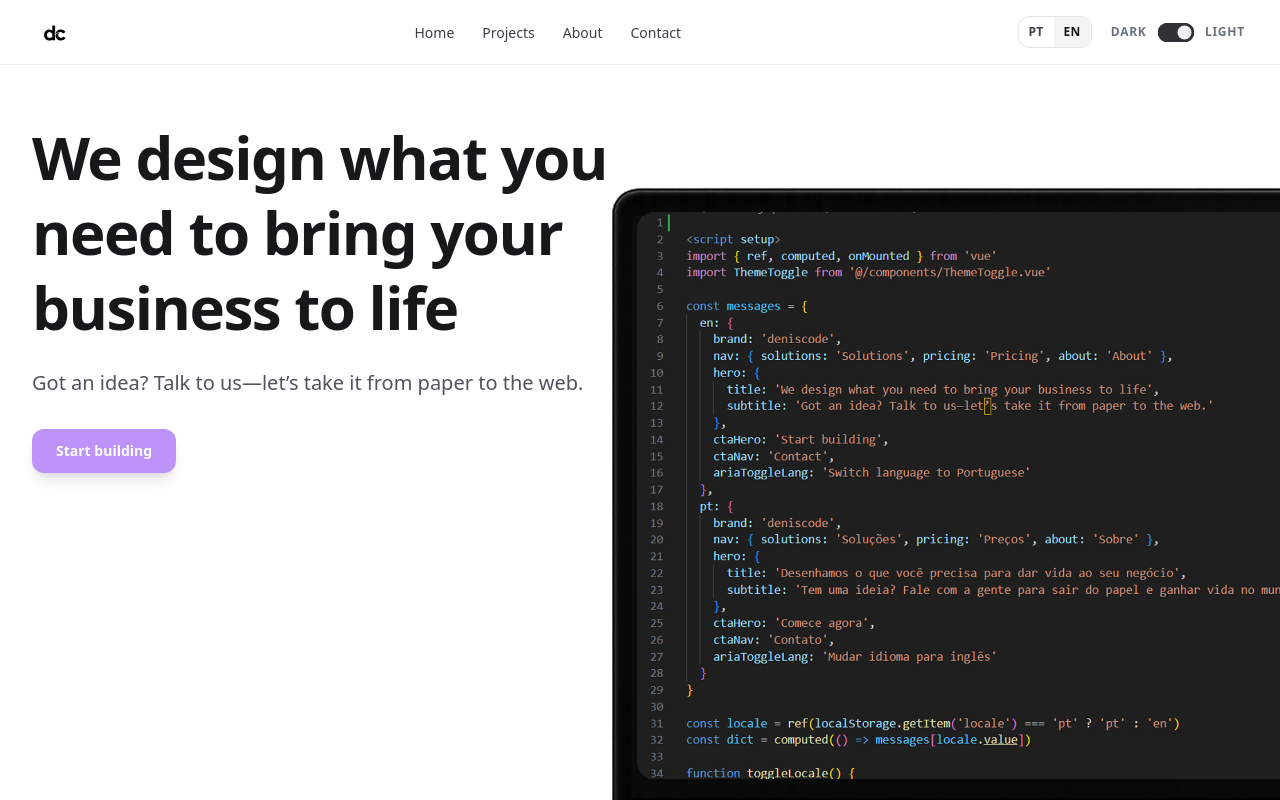
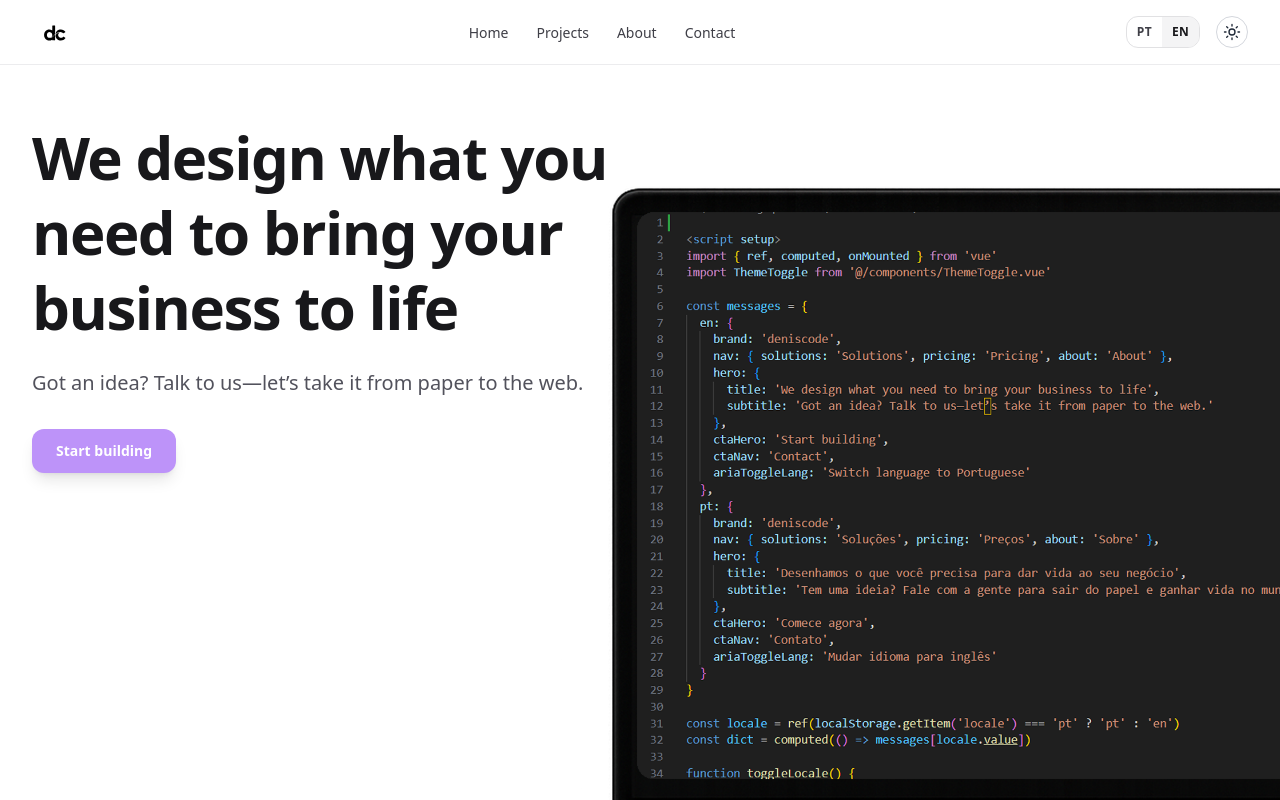
Before and after one commit to denisfelipe93/cooming-soon-deniscode, a Vue app in the folder deniscode/deniscode/: page / in a window 1280 px wide. Shown: the top 800 px of the page. Built offline with nearby package versions, Linux system fonts and the light colour scheme.

Commit message:
melhoria no themetoggle e correcoes no navbar

```diff
--- a/deniscode/deniscode/src/components/ThemeToggle.vue
+++ b/deniscode/deniscode/src/components/ThemeToggle.vue
@@ -1,127 +1,113 @@
-<!-- src/components/ThemeToggle.vue -->
 <script setup>
 import { computed } from 'vue'
 import { useTheme } from '@/composables/useTheme.js'
 
 const { isDark, toggle } = useTheme()
-const setDark  = () => { if (!isDark.value) toggle() }
-const setLight = () => { if ( isDark.value) toggle() }
 
-/* ===== tamanhos (pares → sem meia-linha) ===== */
-const trackW   = 36
-const trackH   = 19   // ← par
-const strokeW  = 1    // ← par
-const knobLite = 14
-
-/* miolo */
-const innerW = trackW - strokeW
-const innerH = trackH - strokeW
-const r      = innerH / 2
-
-/* meia-lua e folga da bolinha (LIGHT) */
-const gapL          = 8
-const lightPadRight = 2
-
-/* overshoot sutil p/ “soldar” o knob sob o stroke (sem engordar visivelmente) */
-const overX = 0.6, overY = 0.35
-
-/* knob único: anima x/y/w/h/r */
-const knobX = computed(() =>
-  isDark.value ? strokeW/2 + gapL : strokeW/2 + innerW - knobLite - lightPadRight
+const ariaTitle = computed(() =>
+  isDark.value ? 'Switch to light mode' : 'Switch to dark mode'
 )
-const knobY = computed(() =>
-  isDark.value ? strokeW/2 - overY : strokeW/2 + (innerH - knobLite)/2
-)
-const knobW = computed(() =>
-  isDark.value ? innerW - gapL + overX : knobLite
-)
-const knobH = computed(() =>
-  isDark.value ? innerH + 2*overY : knobLite
-)
-const knobR = computed(() =>
-  isDark.value ? r + overY : knobLite/2
-)
-
-/* cores */
-const trackFill   = computed(() => isDark.value ? 'transparent' : '#2f3136')
-const trackStroke = computed(() => isDark.value ? '#eef0f3'     : '#2f3136')
-const knobFill    = '#eef0f3'
-
-/* stroke superior levemente mais grosso (cobre qualquer hairline) */
-const strokeOverlayFudge = 0.45
 </script>
 
 <template>
-  <div class="theme-switch" :data-mode="isDark ? 'dark' : 'light'">
-    <button type="button" class="label" @click="setDark">DARK</button>
-
   <button
-      type="button"
-      class="toggle"
+    class="theme-btn"
     role="switch"
     :aria-checked="isDark"
-      :title="isDark ? 'Dark' : 'Light'"
+    :data-dark="isDark"
+    :title="ariaTitle"
     @click="toggle"
     @keydown.enter.prevent="toggle"
     @keydown.space.prevent="toggle"
   >
-      <svg :width="trackW" :height="trackH" :viewBox="`0 0 ${trackW} ${trackH}`"
-           class="switch-svg" shape-rendering="geometricPrecision">
-        <!-- trilho base -->
-        <rect
-          :x="strokeW/2" :y="strokeW/2"
-          :width="trackW - strokeW" :height="trackH - strokeW"
-          :rx="(trackH - strokeW)/2" :ry="(trackH - strokeW)/2"
-          :fill="trackFill" :stroke="trackStroke" :stroke-width="strokeW"
-          stroke-linejoin="round" stroke-linecap="round"
-        />
+    <!-- Sun -->
+    <svg class="ico sun" viewBox="0 0 24 24" aria-hidden="true">
+      <g fill="none" stroke="currentColor" stroke-width="1.8" stroke-linecap="round" stroke-linejoin="round">
+        <circle cx="12" cy="12" r="4"/>
+        <path d="M12 2v2 M12 20v2 M2 12h2 M20 12h2
+                 M4.93 4.93l1.41 1.41 M17.66 17.66l1.41 1.41
+                 M17.66 6.34l1.41-1.41 M6.34 17.66l-1.41 1.41"/>
+      </g>
+    </svg>
 
-        <!-- knob (com overshoot por baixo do stroke) -->
-        <rect class="knob"
-          :x="knobX" :y="knobY"
-          :width="knobW" :height="knobH"
-          :rx="knobR" :ry="knobR"
-          :fill="knobFill"
-        />
-
-        <!-- stroke por cima cobre qualquer hairline -->
-        <rect
-          :x="strokeW/2" :y="strokeW/2"
-          :width="trackW - strokeW" :height="trackH - strokeW"
-          :rx="(trackH - strokeW)/2" :ry="(trackH - strokeW)/2"
-          fill="none" :stroke="trackStroke" :stroke-width="strokeW + strokeOverlayFudge"
-          stroke-linejoin="round" stroke-linecap="round"
-        />
+    <!-- Moon -->
+    <svg class="ico moon" viewBox="0 0 24 24" aria-hidden="true">
+      <g fill="none" stroke="currentColor" stroke-width="1.8" stroke-linecap="round" stroke-linejoin="round">
+        <path d="M21 12.79A9 9 0 1 1 11.21 3
+                 7 7 0 0 0 21 12.79z"/>
+      </g>
     </svg>
   </button>
-
-    <button type="button" class="label" @click="setLight">LIGHT</button>
-  </div>
 </template>
 
 <style scoped>
-.theme-switch{
-  display:flex; align-items:center; gap:.5rem;
-  font-size:12px; font-weight:700; letter-spacing:.06em; user-select:none;
+.theme-btn{
+  --size: 32px;
 
-  --label-base-dark:#9ca3af;  --label-hover-dark:#e5e7eb;
-  --label-base-light:#6b7280; --label-hover-light:#111827;
+  /* valores padrão (serão sobrescritos por estado) */
+  --fg: #1f2937;      /* cor dos ícones */
+  --bg: transparent;  /* fundo padrão */
+  --bor: #d3d6dc;     /* borda padrão */
+
+  /* valores de PREVIEW (hover) — são definidos por estado logo abaixo */
+  --fg-hover: #e5e7eb;
+  --bg-hover: #2f3136;
+  --bor-hover: #e6e8ec;
+
+  width: var(--size);
+  height: var(--size);
+  display: inline-grid;
+  place-items: center;
+  border-radius: 9999px;
+  border: 1px solid var(--bor);
+  background: var(--bg);
+  color: var(--fg);
+  transition: border-color .2s ease, color .2s ease, background-color .2s ease;
+  outline: none;
 }
-.label{
-  border:0; background:transparent; cursor:pointer; padding:0 .2rem;
-  transition:color .15s ease;
+.theme-btn:focus-visible{ box-shadow: 0 0 0 3px rgba(99,102,241,.35); }
+
+/* --- ESTADOS (definem as variáveis reais) --- */
+/* LIGHT (isDark=false) → ícone sol; preview no hover é DARK */
+.theme-btn[data-dark="false"]{
+  --fg: #1f2937;      /* ícone escuro */
+  --bg: transparent;
+  --bor: #d3d6dc;
+
+  --fg-hover: #e5e7eb;/* ícone branco */
+  --bg-hover: #2f3136;/* fundo escuro */
+  --bor-hover: #e6e8ec;
 }
-.theme-switch[data-mode="dark"]  .label{ color:var(--label-base-dark)  }
-.theme-switch[data-mode="light"] .label{ color:var(--label-base-light) }
-.theme-switch[data-mode="dark"]  .label:hover{ color:var(--label-hover-dark)  }
-.theme-switch[data-mode="light"] .label:hover{ color:var(--label-hover-light) }
+/* DARK (isDark=true) → ícone lua; preview no hover é LIGHT */
+.theme-btn[data-dark="true"]{
+  --fg: #e5e7eb;      /* ícone claro */
+  --bg: transparent;
+  --bor: #3f434a;
 
-.toggle{ border:0; padding:0; background:none; cursor:pointer; line-height:0 }
-.switch-svg{ display:block }
-.knob{
-  transition:
-    x .22s ease, y .22s ease,
-    width .22s ease, height .22s ease,
-    rx .22s ease, ry .22s ease;
+  --fg-hover: #1f2937;/* ícone escuro */
+  --bg-hover: #e9eaee;/* fundo claro */
+  --bor-hover: #cdd0d6;
 }
+
+/* aplica o preview só no hover (sem mudar o tema global) */
+.theme-btn:hover{
+  background: var(--bg-hover);
+  color: var(--fg-hover);
+  border-color: var(--bor-hover);
+}
+
+/* ícones: mesma célula, mesmo centro → nada “anda” ao trocar */
+.ico{
+  grid-area: 1/1;
+  width: 18px; height: 18px;
+  transform-origin: 50% 50%;
+  transition: opacity .22s ease, transform .22s ease;
+  display: block;
+}
+
+/* qual ícone aparece em cada estado (não muda no hover) */
+.theme-btn[data-dark="false"] .sun{ opacity: 1; transform: scale(1) rotate(0deg); }
+.theme-btn[data-dark="false"] .moon{ opacity: 0; transform: scale(.8) rotate(15deg); }
+.theme-btn[data-dark="true"]  .sun{ opacity: 0; transform: scale(.8) rotate(-15deg); }
+.theme-btn[data-dark="true"]  .moon{ opacity: 1; transform: scale(1) rotate(0deg); }
 </style>
```
Lines whose indentation alone changed are shown as unchanged.
